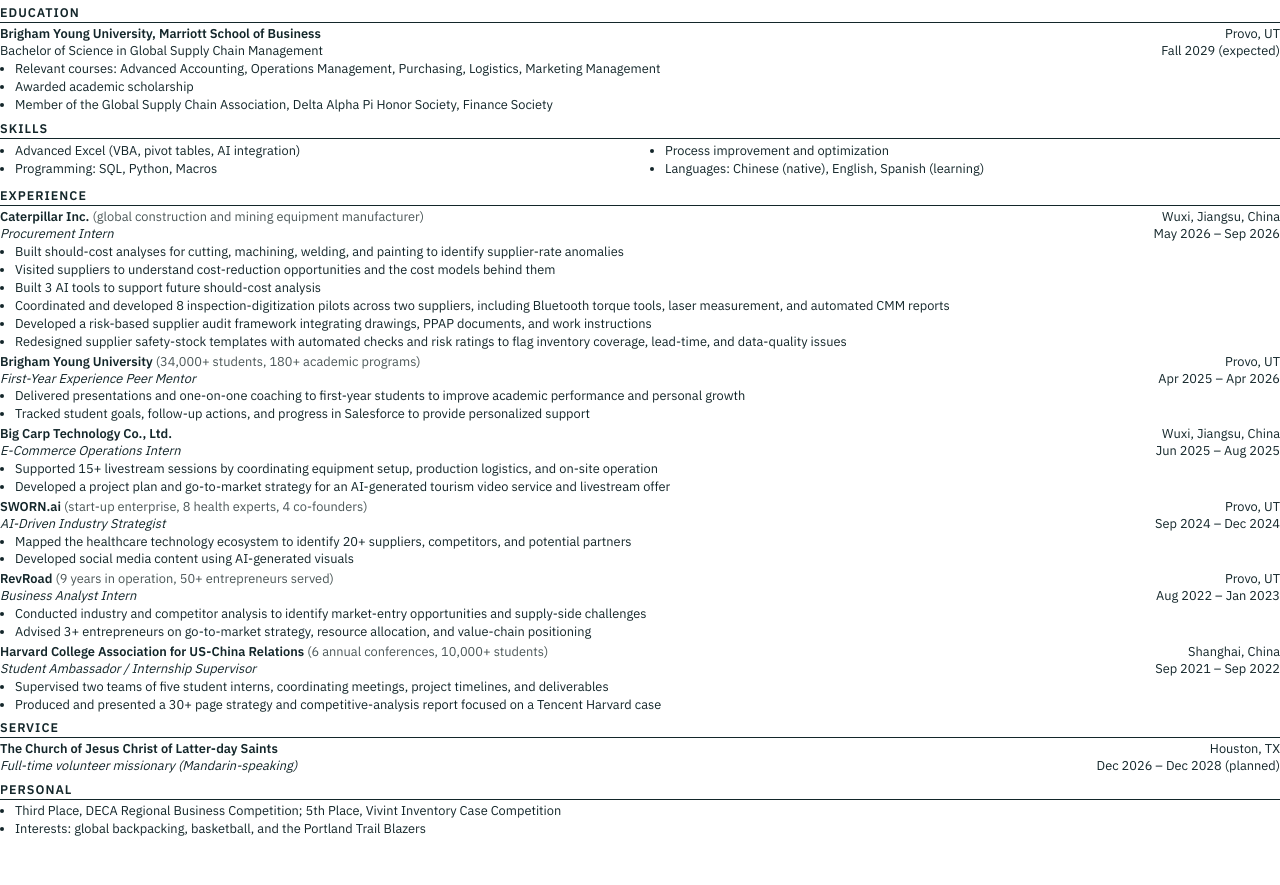
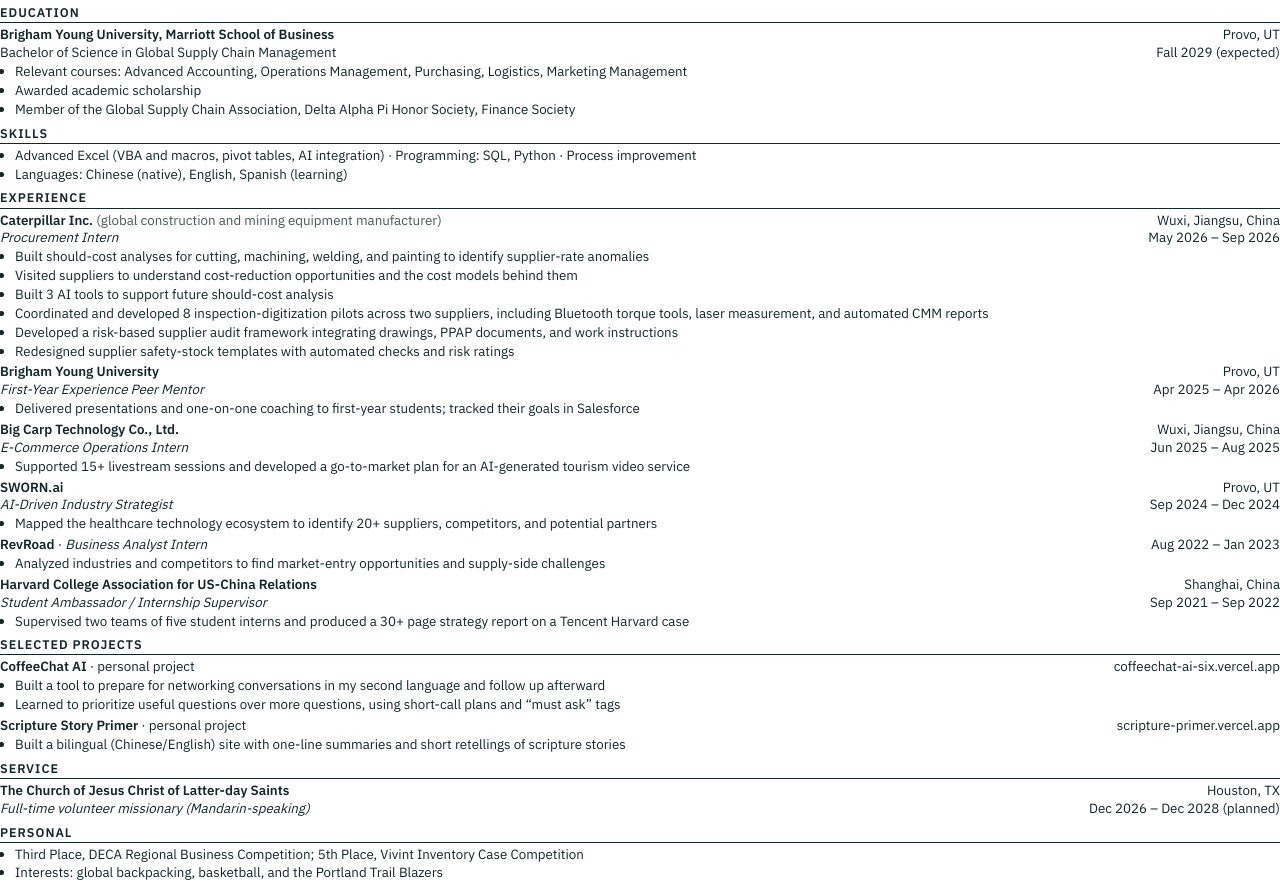
Before and after one commit to TobyZheng12/TOBY.PAGE, a plain HTML site: page resume/resume.html in a window 1280 px wide. Shown: the part 51-936 px from the top of the page. Before the commit the page ends 892 px from the top, so only its background shows below. Drawn offline with Linux system fonts and the light colour scheme.

Commit message:
Résumé: Selected Projects, no org statistics, condensed oldest roles; site: Toby's faith wording, schematic cost labels, books list (local only)
Co-Authored-By: Claude Opus 5.5 <noreply@anthropic.com>
Claude-Session: https://claude.ai/code/session_01Pe4oMUh9FDc1jwmZhwPJxf

```diff
--- a/prototypes/b/review.js
+++ b/prototypes/b/review.js
@@ -9,12 +9,12 @@
     [3, 'I coordinated eight inspection-digitization pilots across two suppliers. They tested:', 'From your résumé. What did “coordinated” involve? Shown as pilots only.'],
     [4, 'I developed a risk-based supplier audit framework connecting drawings, PPAP documents and work instructions.', 'From your résumé.'],
     [4, 'I redesigned supplier safety-stock templates with automated checks and risk ratings.', 'From your résumé.'],
+    [15, 'Getting to Yes', 'No link or author given yet. Send the link you want, or I can leave it as plain text.'],
     [5, 'The gap is where the questions start', 'My annotation on a generic illustration. Approve the illustration for public use (confidentiality check).'],
     [6, 'Next.js, TypeScript and Supabase, built with Claude Code.', 'From your current site.'],
     [6, 'a bilingual (中文 / English) site for learning scripture stories before reading the full text.', 'From your current site.'],
     [12, 'All people, companies and details are fictional demo data.', 'Demo screenshots: fictional persona and data, not your activity or traction. Crops only; no UI altered.'],
     [7, 'I gave presentations and one-on-one coaching, and tracked students’ goals in Salesforce.', 'From your résumé.'],
-    [8, 'Deciding to serve a mission was hard for me and came with many difficulties, but I made that decision.', 'Drafted from your words. Approve the wording of this paragraph.'],
     [9, 'Research Assistant', 'From your site; not on your résumé.'],
     [9, 'Operations Intern', 'Résumé says “E-Commerce Operations Intern”.'],
     [10, 'I learn by asking good questions and building practical tools.', 'My paraphrase of your words for the opening.'],
--- a/resume/resume.html
+++ b/resume/resume.html
@@ -14,9 +14,9 @@
   @font-face{font-family:"Newsreader";src:url("../prototypes/fonts/newsreader-latin-opsz-normal.woff2") format("woff2");font-weight:200 800}
   @font-face{font-family:"IBM Plex Sans";src:url("../prototypes/fonts/ibm-plex-sans-latin-400-normal.woff2") format("woff2");font-weight:400}
   @font-face{font-family:"IBM Plex Sans";src:url("../prototypes/fonts/ibm-plex-sans-latin-600-normal.woff2") format("woff2");font-weight:600}
-  @page{size:letter;margin:0.42in 0.55in}
+  @page{size:letter;margin:0.4in 0.55in}
   *{box-sizing:border-box}
-  body{margin:0;color:#13262a;font:400 9.6pt/1.32 "IBM Plex Sans",Arial,sans-serif}
+  body{margin:0;color:#13262a;font:400 10pt/1.34 "IBM Plex Sans",Arial,sans-serif}
   h1{margin:0;text-align:center;font:500 20pt/1.1 "Newsreader",Georgia,serif;letter-spacing:-.01em}
   .contact{margin:3px 0 8px;text-align:center;font-size:9pt}
   h2{margin:7px 0 3px;padding-bottom:2px;border-bottom:1px solid #13262a;font:600 9.4pt/1.2 "IBM Plex Sans",sans-serif;letter-spacing:.08em;text-transform:uppercase}
@@ -62,10 +62,10 @@
   </div>
 
   <h2>Skills</h2>
-  <div class="skills">
-    <ul><li>Advanced Excel (VBA, pivot tables, AI integration)</li><li>Programming: SQL, Python, Macros</li></ul>
-    <ul><li>Process improvement and optimization</li><li><span class="flag new" data-n="3">Languages: Chinese (native), English, Spanish (learning)</span></li></ul>
-  </div>
+  <ul>
+    <li>Advanced Excel (VBA and macros, pivot tables, AI integration) · Programming: SQL, Python · Process improvement</li>
+    <li><span class="flag new" data-n="3">Languages: Chinese (native), English, Spanish (learning)</span></li>
+  </ul>
 
   <h2>Experience</h2>
   <div class="entry">
@@ -77,48 +77,51 @@
       <li><span class="flag new" data-n="9">Built 3 AI tools to support future should-cost analysis</span></li>
       <li><span class="flag" data-n="10">Coordinated and developed 8 inspection-digitization pilots across two suppliers, including Bluetooth torque tools, laser measurement, and automated CMM reports</span></li>
       <li><span class="flag" data-n="10">Developed a risk-based supplier audit framework integrating drawings, PPAP documents, and work instructions</span></li>
-      <li><span class="flag" data-n="11">Redesigned supplier safety-stock templates with automated checks and risk ratings to flag inventory coverage, lead-time, and data-quality issues</span></li>
+      <li><span class="flag" data-n="11">Redesigned supplier safety-stock templates with automated checks and risk ratings</span></li>
     </ul>
   </div>
   <div class="entry">
-    <div class="row"><span><span class="org">Brigham Young University</span> <span class="desc flag" data-n="4">(34,000+ students, 180+ academic programs)</span></span><span>Provo, UT</span></div>
+    <div class="row"><span><span class="org">Brigham Young University</span></span><span>Provo, UT</span></div>
     <div class="row"><span class="role">First-Year Experience Peer Mentor</span><span class="flag" data-n="12">Apr 2025 – Apr 2026</span></div>
     <ul>
-      <li><span class="flag" data-n="12">Delivered presentations and one-on-one coaching to first-year students to improve academic performance and personal growth</span></li>
-      <li>Tracked student goals, follow-up actions, and progress in Salesforce to provide personalized support</li>
+      <li><span class="flag" data-n="12">Delivered presentations and one-on-one coaching to first-year students; tracked their goals in Salesforce</span></li>
     </ul>
   </div>
   <div class="entry">
     <div class="row"><span class="org flag" data-n="13">Big Carp Technology Co., Ltd.</span><span>Wuxi, Jiangsu, China</span></div>
     <div class="row"><span class="role flag" data-n="13">E-Commerce Operations Intern</span><span>Jun 2025 – Aug 2025</span></div>
     <ul>
-      <li>Supported 15+ livestream sessions by coordinating equipment setup, production logistics, and on-site operation</li>
-      <li>Developed a project plan and go-to-market strategy for an AI-generated tourism video service and livestream offer</li>
+      <li>Supported 15+ livestream sessions and developed a go-to-market plan for an AI-generated tourism video service</li>
     </ul>
   </div>
   <div class="entry">
-    <div class="row"><span><span class="org">SWORN.ai</span> <span class="desc">(start-up enterprise, 8 health experts, 4 co-founders)</span></span><span>Provo, UT</span></div>
+    <div class="row"><span><span class="org">SWORN.ai</span></span><span>Provo, UT</span></div>
     <div class="row"><span class="role">AI-Driven Industry Strategist</span><span>Sep 2024 – Dec 2024</span></div>
     <ul>
       <li>Mapped the healthcare technology ecosystem to identify 20+ suppliers, competitors, and potential partners</li>
-      <li><span class="flag" data-n="14">Developed social media content using AI-generated visuals</span></li>
     </ul>
   </div>
   <div class="entry">
-    <div class="row"><span><span class="org">RevRoad</span> <span class="desc">(9 years in operation, 50+ entrepreneurs served)</span></span><span>Provo, UT</span></div>
-    <div class="row"><span class="role flag" data-n="15">Business Analyst Intern</span><span class="flag" data-n="15">Aug 2022 – Jan 2023</span></div>
+    <div class="row"><span><span class="org">RevRoad</span> · <span class="role flag" data-n="15">Business Analyst Intern</span></span><span class="flag" data-n="15">Aug 2022 – Jan 2023</span></div>
+    <ul><li>Analyzed industries and competitors to find market-entry opportunities and supply-side challenges</li></ul>
+  </div>
+  <div class="entry">
+    <div class="row"><span class="org">Harvard College Association for US-China Relations</span><span>Shanghai, China</span></div>
+    <div class="row"><span class="role">Student Ambassador / Internship Supervisor</span><span>Sep 2021 – Sep 2022</span></div>
+    <ul><li>Supervised two teams of five student interns and produced a 30+ page strategy report on a Tencent Harvard case</li></ul>
+  </div>
+
+  <h2 class="flag new" data-n="19">Selected Projects</h2>
+  <div class="entry">
+    <div class="row"><span><span class="org">CoffeeChat AI</span> · personal project</span><span>coffeechat-ai-six.vercel.app</span></div>
     <ul>
-      <li>Conducted industry and competitor analysis to identify market-entry opportunities and supply-side challenges</li>
-      <li>Advised 3+ entrepreneurs on go-to-market strategy, resource allocation, and value-chain positioning</li>
+      <li>Built a tool to prepare for networking conversations in my second language and follow up afterward</li>
+      <li>Learned to prioritize useful questions over more questions, using short-call plans and “must ask” tags</li>
     </ul>
   </div>
   <div class="entry">
-    <div class="row"><span><span class="org">Harvard College Association for US-China Relations</span> <span class="desc">(6 annual conferences, 10,000+ students)</span></span><span>Shanghai, China</span></div>
-    <div class="row"><span class="role">Student Ambassador / Internship Supervisor</span><span>Sep 2021 – Sep 2022</span></div>
-    <ul>
-      <li>Supervised two teams of five student interns, coordinating meetings, project timelines, and deliverables</li>
-      <li>Produced and presented a 30+ page strategy and competitive-analysis report focused on a Tencent Harvard case</li>
-    </ul>
+    <div class="row"><span><span class="org">Scripture Story Primer</span> · personal project</span><span>scripture-primer.vercel.app</span></div>
+    <ul><li><span class="flag" data-n="20">Built a bilingual (Chinese/English) site with one-line summaries and short retellings of scripture stories</span></li></ul>
   </div>
 
   <div class="flag new" data-n="16">
@@ -142,24 +145,26 @@
       <tr><th>#</th><th>Original résumé</th><th>Proposed draft</th><th>Why / status</th></tr>
       <tr><td>1</td><td>Apr 2027</td><td>Fall 2029 (expected)</td><td><span class="k c">Confirmed</span> Mission Dec 2026 – Dec 2028; keep “expected.”</td></tr>
       <tr><td>2</td><td>“Awarded academic scholarship covering over 100 % of tuition”</td><td>“Awarded academic scholarship”</td><td><span class="k r">Removed %</span> Unverified percentage; an earlier résumé said “over 65%.” Tell me the correct figure if you want it back.</td></tr>
-      <tr><td>3</td><td>“Fluent in Chinese – Native”</td><td>“Languages: Chinese (native), English, Spanish (learning)”</td><td><span class="k c">Confirmed</span> Spanish (learning) confirmed.</td></tr>
-      <tr><td>4</td><td>“(34,000+ students, $2B+ annual budget, 180+ academic programs)”</td><td>“(34,000+ students, 180+ academic programs)”</td><td><span class="k r">Removed $</span> Unverified financial figure.</td></tr>
+      <tr><td>3</td><td>“Fluent in Chinese – Native”; “Programming: SQL, Python, Macros”</td><td>“Languages: Chinese (native), English, Spanish (learning)”</td><td><span class="k c">Confirmed</span> Spanish (learning) confirmed. Macros grouped with Excel/VBA, as you asked.</td></tr>
+      <tr><td>4</td><td>Organization statistics: BYU “(34,000+ students, $2B+ annual budget, 180+ academic programs)”; SWORN.ai, RevRoad and HCAUSCR descriptors</td><td>Removed</td><td><span class="k r">Removed</span> Your request: statistics that don’t explain your contribution. The $2B+ figure was also unverified.</td></tr>
       <tr><td>5</td><td>Procurement Intern</td><td>Procurement Intern (unchanged)</td><td><span class="k q">Confirm</span> Check against your official record; your old site said “Procurement Analyst Intern.”</td></tr>
       <tr><td>6</td><td>May 2026 – Present</td><td>May 2026 – Sep 2026</td><td><span class="k q">Confirm</span> “Present” is outdated; Sep 2026 comes from your old site. Confirm the end month.</td></tr>
       <tr><td>7</td><td>“…to identify supplier rate anomalies and $10M+ cost reduction opportunities, designed 3+ AI agents increased 50% efficiency and accuracy”</td><td>“Built should-cost analyses for cutting, machining, welding, and painting to identify supplier-rate anomalies”</td><td><span class="k r">Removed $ and %</span> $10M+ and 50% unverified. <span class="k q">Confirm</span> processes and anomalies wording.</td></tr>
       <tr><td>8</td><td>(none)</td><td>“Visited suppliers to understand cost-reduction opportunities and the cost models behind them”</td><td><span class="k c">Confirmed</span> Your own description.</td></tr>
       <tr><td>9</td><td>“designed 3+ AI agents”</td><td>“Built 3 AI tools to support future should-cost analysis”</td><td><span class="k c">Confirmed</span> You said “AI tools,” you built 3, for future should-cost analysis.</td></tr>
       <tr><td>10</td><td>Pilots and audit-framework bullets</td><td>Unchanged</td><td><span class="k q">Confirm</span> 8 pilots / 2 suppliers / tools tested; “coordinated and developed” as your role; audit framework.</td></tr>
-      <tr><td>11</td><td>“…formulated full automated process and increased 40% efficiency”</td><td>Ends at “…data-quality issues”</td><td><span class="k r">Removed %</span> 40% unverified. <span class="k q">Confirm</span> the rest.</td></tr>
-      <tr><td>12</td><td>Apr 2025 – Apr 2026; “1:1 coaching to 70+ students”</td><td>Dates unchanged; “to first-year students” (count removed)</td><td><span class="k q">Confirm</span> Site said through May 2026 and “two UNIV 101 classes of 50+.” Count removed until confirmed.</td></tr>
-      <tr><td>13</td><td>“Big Carp Technology Co, Ltd. (1M+ annual revenue, 120+ customers, regional industry leader)” · E-Commerce Operations Intern</td><td>Descriptor removed · title unchanged</td><td><span class="k r">Removed $</span> Unverified revenue/customer claims. <span class="k q">Confirm</span> title (site said “Operations Intern”).</td></tr>
-      <tr><td>14</td><td>“Increased social media engagement by 85% through optimized content development and AI-generated visuals”</td><td>“Developed social media content using AI-generated visuals”</td><td><span class="k r">Removed %</span> 85% unverified (site said 90%).</td></tr>
-      <tr><td>15</td><td>Business Analyst Intern · Aug 2022 – Jan 2023</td><td>Unchanged</td><td><span class="k q">Confirm</span> Site said “Student Intern,” Sep–Dec 2022.</td></tr>
+      <tr><td>11</td><td>“…to flag inventory coverage, lead-time, and data quality issues, formulated full automated process and increased 40% efficiency”</td><td>Ends at “…with automated checks and risk ratings”</td><td><span class="k r">Removed %</span> 40% unverified. <span class="k q">Confirm</span> the rest.</td></tr>
+      <tr><td>12</td><td>Apr 2025 – Apr 2026; “1:1 coaching to 70+ students”; two bullets</td><td>Dates unchanged; one combined bullet; count removed</td><td><span class="k q">Confirm</span> Site said through May 2026 and “two UNIV 101 classes of 50+.” Count removed until confirmed.</td></tr>
+      <tr><td>13</td><td>“Big Carp Technology Co, Ltd. (1M+ annual revenue, 120+ customers, regional industry leader)” · E-Commerce Operations Intern · two bullets</td><td>Descriptor removed · title unchanged · one combined bullet</td><td><span class="k r">Removed $</span> Unverified revenue/customer claims. <span class="k q">Confirm</span> title (site said “Operations Intern”).</td></tr>
+      <tr><td>14</td><td>“Increased social media engagement by 85% through optimized content development and AI-generated visuals”</td><td>Bullet removed</td><td><span class="k r">Removed</span> 85% unverified (site said 90%); without it the bullet said little, and the space went to Selected Projects.</td></tr>
+      <tr><td>15</td><td>Business Analyst Intern · Aug 2022 – Jan 2023; two bullets</td><td>Title and dates unchanged; condensed to one bullet (HCAUSCR also condensed to one)</td><td><span class="k q">Confirm</span> Site said “Student Intern,” Sep–Dec 2022.</td></tr>
       <tr><td>16</td><td>(none)</td><td>Service: full-time volunteer missionary (Mandarin-speaking), Houston, Dec 2026 – Dec 2028 (planned)</td><td><span class="k c">Confirmed facts</span> Proposed addition; explains your availability. Your call whether to include it.</td></tr>
+      <tr><td>19</td><td>(none)</td><td>Selected Projects: CoffeeChat AI and Scripture Story Primer</td><td><span class="k c">Confirmed</span> CoffeeChat purpose, features and lesson are your own words. Tech stack left out (not confirmed).</td></tr>
+      <tr><td>20</td><td>(none)</td><td>Scripture Story Primer description</td><td><span class="k q">Confirm</span> Based on your screenshot guide (Chinese title, one-line summary, short retelling). Confirm the wording.</td></tr>
       <tr><td>17</td><td>(none)</td><td>yitongz.com in the header</td><td>Proposed addition. Your call.</td></tr>
       <tr><td>18</td><td>(not on résumé)</td><td>Not added</td><td><span class="k q">Your call</span> BYU Marriott Research Assistant (on your old site, Sep 2026). Not added until you confirm title, dates and duties.</td></tr>
     </table>
-    <p style="margin-top:8px">Kept from the original without change (no flag): course list, memberships, skills, Big Carp bullets, SWORN.ai ecosystem bullet, RevRoad and HCAUSCR entries, awards, interests. Tell me if any of these are wrong.</p>
+    <p style="margin-top:8px">Kept from the original without change (no flag): course list, memberships, other skills, SWORN.ai ecosystem bullet, awards, interests. RevRoad and HCAUSCR facts are kept but condensed to one bullet each. Tell me if any of these are wrong.</p>
   </section>
 </body>
 </html>
```
Also changed, not shown: prototypes/b/index.html (+14 -4 lines), prototypes/b/opening-alt.html (+14 -4 lines), prototypes/b/review.html (+14 -4 lines), prototypes/b/style.css (+9 -0 lines), 1 other file.
